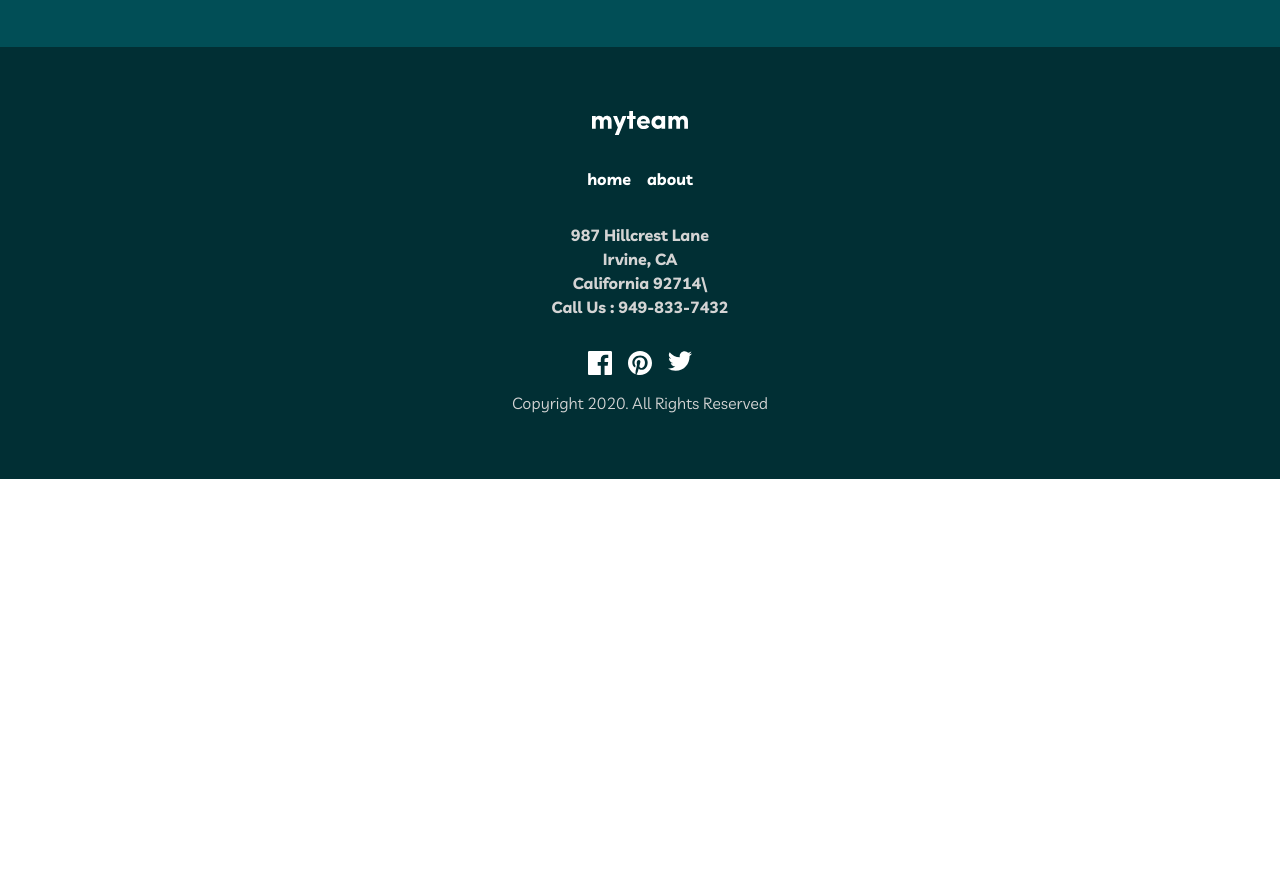
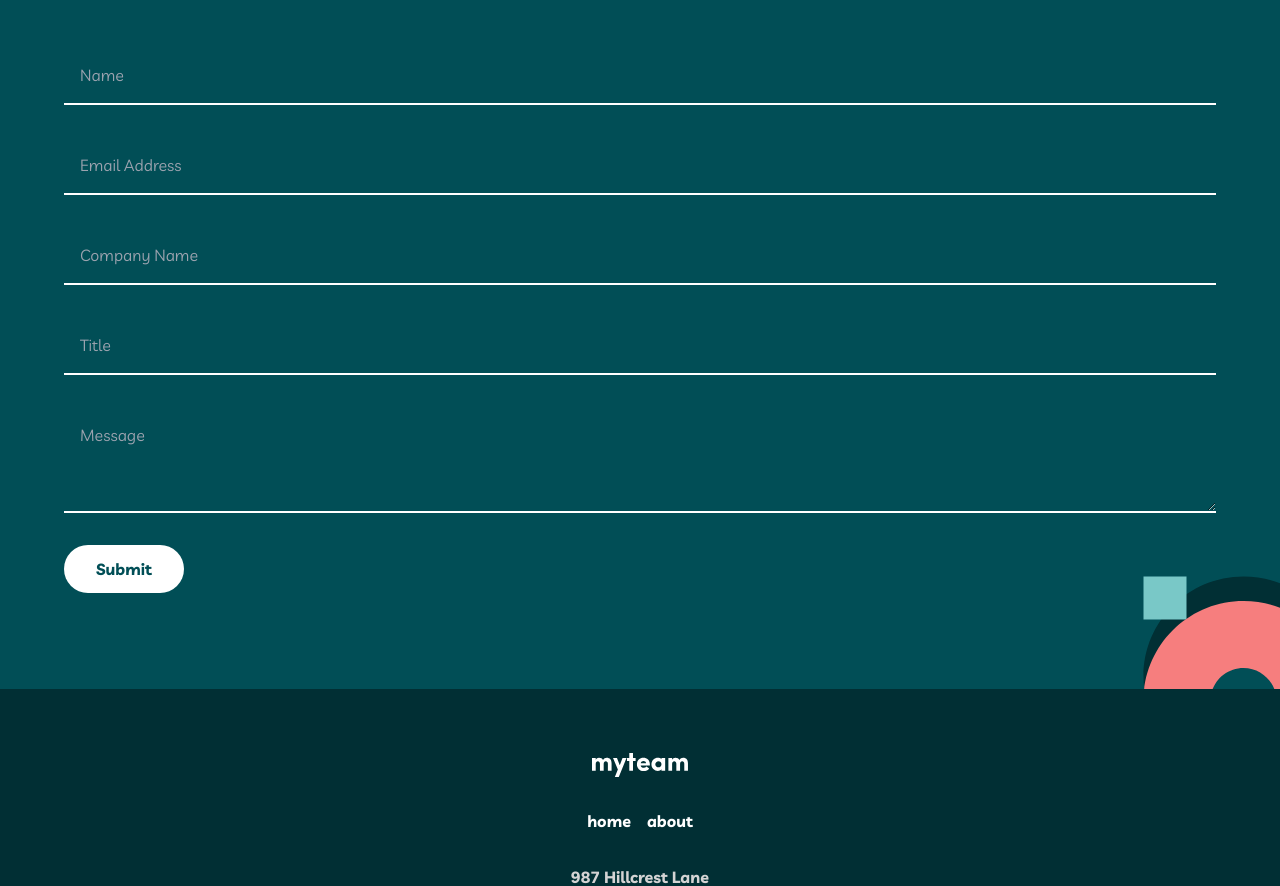
Before and after one commit to Braden0006/myteam-website, a React (Vite) app: page /contact in a window 1280 px wide. Shown: the part 581-1467 px from the top of the page. Before the commit the page ends 1060 px from the top, so only its background shows below. Built offline with nearby package versions, Linux system fonts and the light colour scheme.

Commit message:
Made and styled "ContactForm"

```diff
--- a/src/Components/Contact/Contact.tsx
+++ b/src/Components/Contact/Contact.tsx
@@ -1,4 +1,5 @@
 import React from "react";
+import ContactForm from "../ContactForm/ContactForm";
 
 export default function Contact() {
   return (
@@ -7,6 +8,7 @@ export default function Contact() {
       <h2 className="text-32 font-livvic font-bold text-lightred">
         Ask about us
       </h2>
+
       <div>
         <section className="flex items-center justify-around mt-10 w-90v">
           <svg xmlns="http://www.w3.org/2000/svg" width="65" height="72">
@@ -57,6 +59,8 @@ export default function Contact() {
           </p>
         </section>
       </div>
+
+      <ContactForm />
     </main>
   );
 }
--- /dev/null
+++ b/src/Components/ContactForm/ContactForm.tsx
@@ -0,0 +1,62 @@
+import React from "react";
+
+export default function ContactForm() {
+  return (
+    <div className="relative">
+      <form className="relative mb-24 flex flex-col items-center" action="">
+        <input
+          className="w-90v bg-primary border-b-2 outline-none border-white font-livvic py-4 pl-4 mb-8 text-white"
+          type="text"
+          placeholder="Name"
+        />
+
+        <input
+          className="w-90v bg-primary border-b-2 outline-none border-white font-livvic py-4 pl-4 mb-8 text-white"
+          type="email"
+          placeholder="Email Address"
+        />
+
+        <input
+          className="w-90v bg-primary border-b-2 outline-none border-white font-livvic py-4 pl-4 mb-8 text-white"
+          type="text"
+          placeholder="Company Name"
+        />
+
+        <input
+          className="w-90v bg-primary border-b-2 outline-none border-white font-livvic py-4 pl-4 mb-8 text-white"
+          type="text"
+          placeholder="Title"
+        />
+
+        <textarea
+          className="w-90v bg-primary border-b-2 outline-none border-white font-livvic pt-4 pb-10 pl-4 mb-20 text-white"
+          placeholder="Message"
+        />
+
+        <input
+          className="absolute bottom-0 left-0 py-3 px-8 rounded-full bg-white text-primary font-livvic font-bold"
+          type="submit"
+        />
+      </form>
+
+      <svg
+        className="absolute -bottom-28 -right-32"
+        xmlns="http://www.w3.org/2000/svg"
+        width="201"
+        height="225"
+      >
+        <g fill="none" fillRule="evenodd">
+          <path
+            fill="#012F34"
+            d="M.5 100.5C.5 45.272 45.272.5 100.5.5s100 44.772 100 100-44.772 100-100 100-100-44.772-100-100zm67 0c0 18.225 14.775 33 33 33s33-14.775 33-33-14.775-33-33-33-33 14.775-33 33z"
+          />
+          <path fill="#79C8C7" d="M43.5.5v43H.5V.5z" />
+          <path
+            fill="#F67E7E"
+            d="M.5 124.986c0-55.228 44.772-100 100-100s100 44.772 100 100c0 55.229-44.772 100-100 100s-100-44.771-100-100zm67 0c0 18.226 14.775 33 33 33s33-14.774 33-33c0-18.225-14.775-33-33-33s-33 14.775-33 33z"
+          />
+        </g>
+      </svg>
+    </div>
+  );
+}
```
